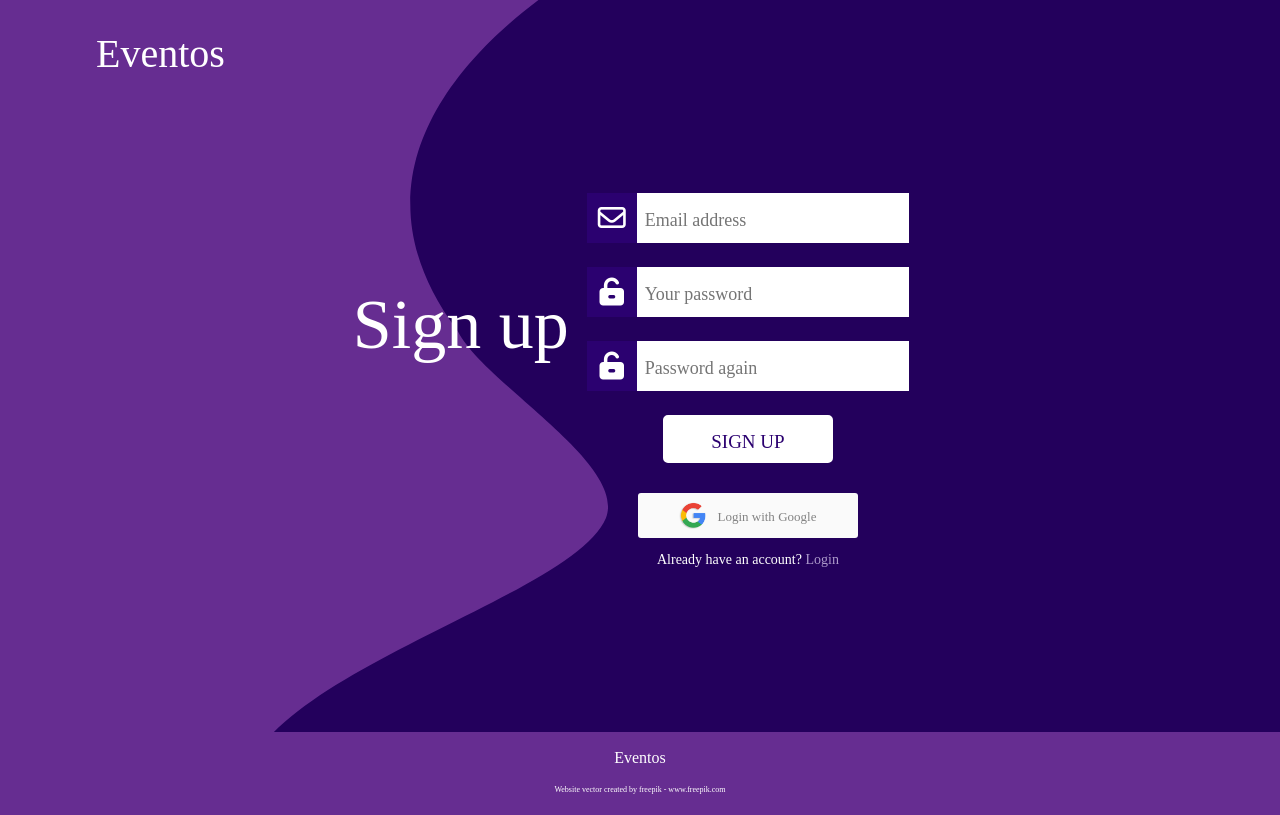
After one commit to Johnny1188/Eventos, a Django app: page /accounts/signup/ in a window 1280 px wide. The commit adds this page. Run offline with Django 3.2, Linux system fonts and the light colour scheme; some libraries are stand-ins or nearby versions.

Commit message:
Implementation of OAuth done

```diff
--- /dev/null
+++ b/accounts/templates/account/signup.html
@@ -0,0 +1,62 @@
+{% extends 'base.html' %}
+{% load static %}
+
+{% block content %}
+<div class="reg_container">
+    {% if eventHeadline is not None %}
+        <h2 class="for_event_registration_title">{{ eventHeadline }}</h2>
+    {% else %}
+    <div>
+        <h1 class="normal_registration_title">Sign up</h1>
+    </div>
+    {% endif %}
+    <div class="form_box">
+        <form action="#" method="POST">
+            {% csrf_token %}
+            <div class="form_line">
+                <div class="icon_box">
+                    <i class="far fa-envelope"></i>
+                </div>
+                <input type="text" name="email" placeholder="Email address">
+            </div>
+            <br>
+            <div class="form_line">
+                <div class="icon_box">
+                    <i class="fas fa-unlock-alt"></i>
+                </div>
+                <input type="password" name="password1" placeholder="Your password">
+            </div>
+            <br>
+            <div class="form_line">
+                <div class="icon_box">
+                    <i class="fas fa-unlock-alt"></i>
+                </div>
+                <input type="password" name="password2" placeholder="Password again">
+            </div>
+            <br>
+            {% if error %}
+            <div class="error_box">
+                {{ error }}
+            </div>
+            {% endif %}
+            <input class="submit_btn" type="submit" value="SIGN UP">
+        </form>
+
+        <!-- OAuth block -->
+        {% load i18n %}
+        {% load account socialaccount %}
+        {% get_providers as socialaccount_providers %}
+        {% if socialaccount_providers %}
+        <div class="socialaccount_ballot">
+            <img src="{% static 'google_oauth.png' %}" alt="Google OAuth Logo">
+            <ul class="socialaccount_providers">
+                {% include "socialaccount/snippets/provider_list.html" with process="login" %}
+            </ul>
+        </div>
+        {% endif %}
+        <!-- end of OAuth -->
+
+        <h6 class="already_registered_title">Already have an account? <a href="/accounts/login">Login</a></h6>
+    </div>
+</div>
+{% endblock %}
--- a/accounts/urls.py
+++ b/accounts/urls.py
@@ -2,8 +2,10 @@ from django.urls import path, include
 from . import views
 
 urlpatterns = [
-    path('registration/', views.registration,name="registration"),
+    path('signup/', views.registration,name="registration"),
     path('login/', views.login, name="login"),
     path('logout/', views.logout, name='logout'),
     path('deleteaccount/<int:userid>/', views.deleteAccount, name='deleteaccount'),
+    path('', include('allauth.urls')),
+    path('profile/', views.oauthRedirect,name="redirect"),
 ]
--- a/accounts/views.py
+++ b/accounts/views.py
@@ -29,15 +29,15 @@ def registration(request):
                                 return redirect('/accounts/login')
                         except:
                             pass
-                        return render(request, 'accounts/registration.html', {'error':'This email is already connected to an account'})
+                        return render(request, 'account/signup.html', {'error':'This email is already connected to an account'})
                     except User.DoesNotExist:
                         user = User.objects.create_user(request.POST['email'], password=request.POST['password1'])
-                        # If this link to registration came through email ticket
+                        # If this link to signup came through email ticket
                         #    ---> needs to have url parameters (?event=event_id)
                         try:
                             # The platform has implemented two possible ways of onboarding people on specific events (the reason: test UX design):
                             #   n.1 - through "www.domain/rew/newrewardcollector/ID OF THE EVENT" - here, the person first sees the rewards -> then registers
-                            #   n.2 - through "www.domain/accounts/registration?event=ID OF THE EVENT" - here, the person needs to register first
+                            #   n.2 - through "www.domain/account/signup?event=ID OF THE EVENT" - here, the person needs to register first
                             try:
                                 event_id = int(request.GET['event'])
                             except:
@@ -45,7 +45,7 @@ def registration(request):
                             try:
                                 event = Event.objects.get(pk=event_id)
                             except:
-                                return redirect('/accounts/registration')
+                                return redirect('/accounts/signup')
                             if event:
                                 eventGoer = EventGoer.objects.filter(event=event,user=user)
                                 if len(eventGoer) == 0:
@@ -53,7 +53,7 @@ def registration(request):
                                     newEventGoer.event = event
                                     newEventGoer.user = user
                                     newEventGoer.save()
-                        # If it is basic /accounts/registration url --> then we don't care about eventGoer model:
+                        # If it is basic /account/signup url --> then we don't care about eventGoer model:
                         except:
                             pass
                         # Finish setting up user's profile:
@@ -68,15 +68,15 @@ def registration(request):
                         event_id_from_newcollector = request.POST['event_id_from_newcollector']
                         return redirect('/rew/newrewardcollector/'+event_id_from_newcollector+'?error=Passwords must match')
                     except:
-                        return render(request, 'accounts/registration.html', {'error':'Passwords must match'})
+                        return render(request, 'account/signup.html', {'error':'Passwords must match'})
             else:
                 try:
                     event_id_from_newcollector = request.POST['event_id_from_newcollector']
                     return redirect('/rew/newrewardcollector/'+event_id_from_newcollector+'?error=All fields must be filled')
                 except:
-                    return render(request, 'accounts/registration.html', {'error':'All fields must be filled'})
+                    return render(request, 'account/signup.html', {'error':'All fields must be filled'})
         except:
-            return redirect('/accounts/registration')
+            return redirect('/accounts/signup')
     else:
         context = {}
         try:
@@ -84,7 +84,7 @@ def registration(request):
             context = {'eventHeadline':'To collect your rewards, please sign up with your email address:'}
         except:
             pass
-        return render(request, 'accounts/registration.html', context)
+        return render(request, 'account/signup.html', context)
 
 def login(request):
     if request.method == 'POST':
@@ -105,9 +105,9 @@ def login(request):
                 auth.login(request, user)
                 return redirect('/rew/mypage/'+str(user.id))
             else:
-                return render(request, 'accounts/login.html', {'error': 'Password or email is incorrect'})
+                return render(request, 'account/login.html', {'error': 'Password or email is incorrect'})
         else:
-            return render(request, 'accounts/login.html', {'error':'You must fill all fields'})
+            return render(request, 'account/login.html', {'error':'You must fill all fields'})
     else:
         try:
             msg = request.GET["error"]
@@ -115,14 +115,14 @@ def login(request):
         except:
             context = {}
             pass
-        return render(request, 'accounts/login.html', context)
+        return render(request, 'account/login.html', context)
 
 def logout(request):
     if request.method == 'POST':
         auth.logout(request)
         return redirect('/')
     else:
-        return render(request, 'accounts/login.html', {'error': 'Some technical flaw, sorry for that'})
+        return render(request, 'account/login.html', {'error': 'Some technical flaw, sorry for that'})
 
 @login_required(login_url='/accounts/login')
 def deleteAccount(request,userid):
@@ -134,4 +134,34 @@ def deleteAccount(request,userid):
         else:
             return redirect('/accounts/login')
     except:
-        return redirect('/accounts/registration')
+        return redirect('/accounts/signup')
+
+@login_required(login_url='/accounts/login')
+def oauthRedirect(request):
+    try:
+        new_user_id = request.user.id
+        try:
+            # If the OAuth was for specific event:
+            event_id = int(request.COOKIES['eventid'])
+            try:
+                event = Event.objects.get(pk=event_id)
+            except:
+                return redirect('/accounts/signup')
+            if event:
+                eventGoer = EventGoer.objects.filter(event=event,user=request.user)
+                if len(eventGoer) == 0:
+                    newEventGoer = EventGoer()
+                    newEventGoer.event = event
+                    newEventGoer.user = request.user
+                    newEventGoer.save()
+                    print("Before response")
+                    response = HttpResponse('/rew/mypage/'+new_user_id)
+                    print(response)
+                    response.delete_cookie("eventid")
+                    print("hey")
+        # If it is basic signup without eventGoer instance:
+        except:
+            pass
+        return response
+    except:
+        return redirect('/')
--- a/rewardado/static/base.css
+++ b/rewardado/static/base.css
@@ -340,6 +340,7 @@ Registration and Login pages (forms)---->
     max-width: 40%;
 }
 .normal_registration_title {
+    margin-bottom: 0;
     font-size: 70px;
     position: relative;
     top: -80px;
@@ -372,11 +373,11 @@ Registration and Login pages (forms)---->
 }
 .form_box .submit_btn {
     background-color: #fff;
-    width: 200px;
+    width: 170px;
     height: auto;
-    padding-top: 14px;
-    padding-bottom: 8px;
-    font-size: 22px;
+    padding-top: 11px;
+    padding-bottom: 5px;
+    font-size: 19px;
     color: #2b0170;
     border: solid #fff 2.5px;
     border-radius: 5px;
@@ -405,6 +406,41 @@ Registration and Login pages (forms)---->
 .already_registered_title a:hover {
     text-decoration: none;
     color:#d6c5f0;
+}
+/* OAuth */
+.socialaccount_ballot {
+    background-color: #fafafa;
+    border-radius: 3px;
+    width: 220px;
+    height: 45px;
+    display: flex;
+    justify-content: center;
+    align-items: center;
+    margin: auto;
+    margin-top: 30px;
+    padding: 0 24px;
+    cursor: pointer;
+    flex-basis: 100vw;
+}
+.socialaccount_ballot img {
+    max-width: 28px;
+    max-height: 28px;
+    margin-right: 10px;
+}
+.socialaccount_ballot ul {
+    padding: 0;
+    margin: 0;
+}
+.socialaccount_ballot ul li {
+    list-style: none;
+}
+.socialaccount_ballot ul li a {
+    text-decoration: none;
+    color: rgb(131, 131, 131);
+    font-size: 13px;
+}
+.socialaccount_ballot ul li a::before {
+    content: "Login with ";
 }
 @media only screen and (max-width: 800px) {
     .form_box {
@@ -448,6 +484,7 @@ Registration and Login pages (forms)---->
     .login_title {
         font-size: 30px;
         width:90%;
+        margin-bottom: 0;
     }
     .normal_registration_title {
         font-size: 30px;
--- a/rewardado/templates/home.html
+++ b/rewardado/templates/home.html
@@ -17,8 +17,8 @@
     {% if user.is_authenticated is False %}
     <div class="log_reg_box">
         <h6>Are you an event attendee?</h6>
-        <a href="{% url 'login' %}"><button>LOGIN</button></a>
-        <a href="{% url 'registration' %}"><button>REGISTER</button></a>
+        <a href="/accounts/login"><button>LOGIN</button></a>
+        <a href="/accounts/signup"><button>SIGNUP</button></a>
     </div>
     {% endif %}
 </div>
--- a/rewardado/views.py
+++ b/rewardado/views.py
@@ -1,5 +1,4 @@
 from django.shortcuts import render, redirect
-from django.http import HttpResponse
 from django.contrib.auth.models import User
 
 def home(request):
```
Also changed, not shown: accounts/templates/account/login.html (added, +61 -0 lines), rewardado/settings.py (+34 -0 lines), system/views.py (+32 -30 lines), accounts/templates/account/login copy.html (renamed from accounts/templates/accounts/login.html), accounts/templates/account/registration copy.html (renamed from accounts/templates/accounts/registration.html), rewardado/static/google_oauth.png (added).
